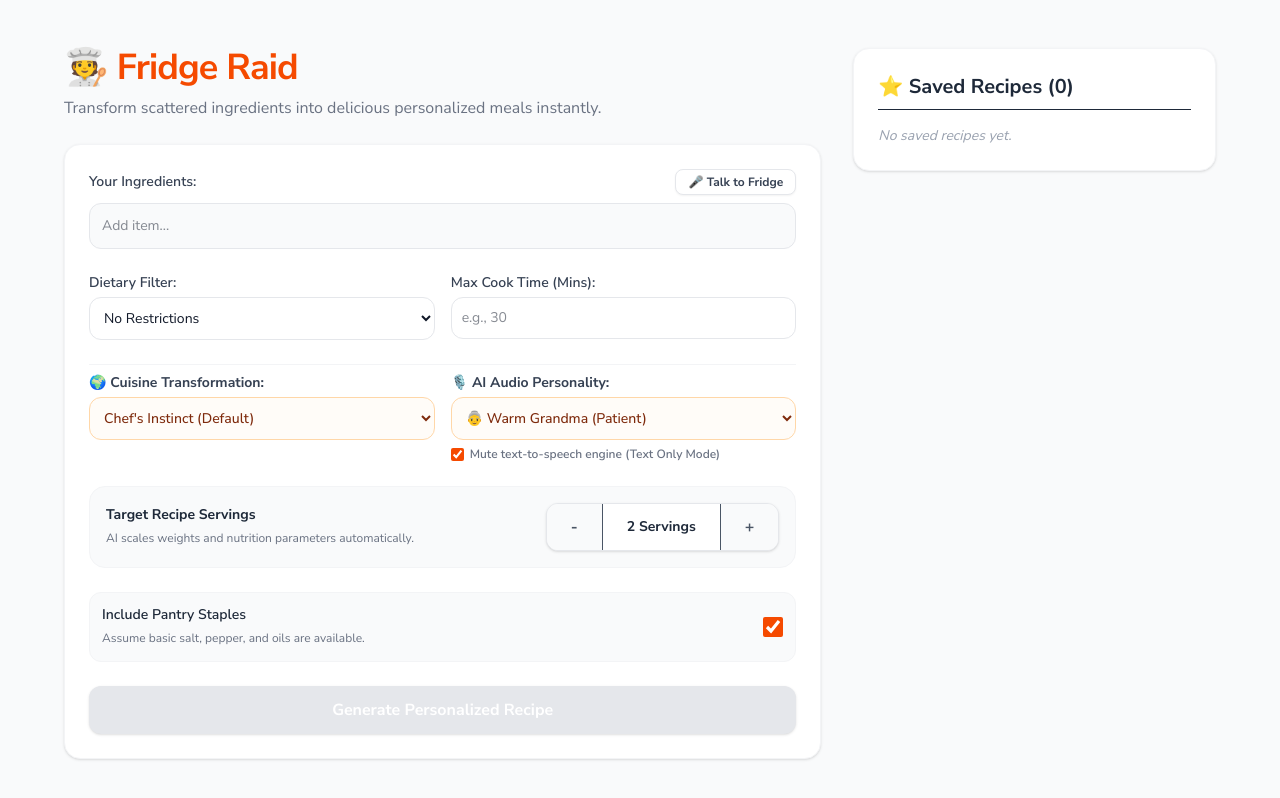
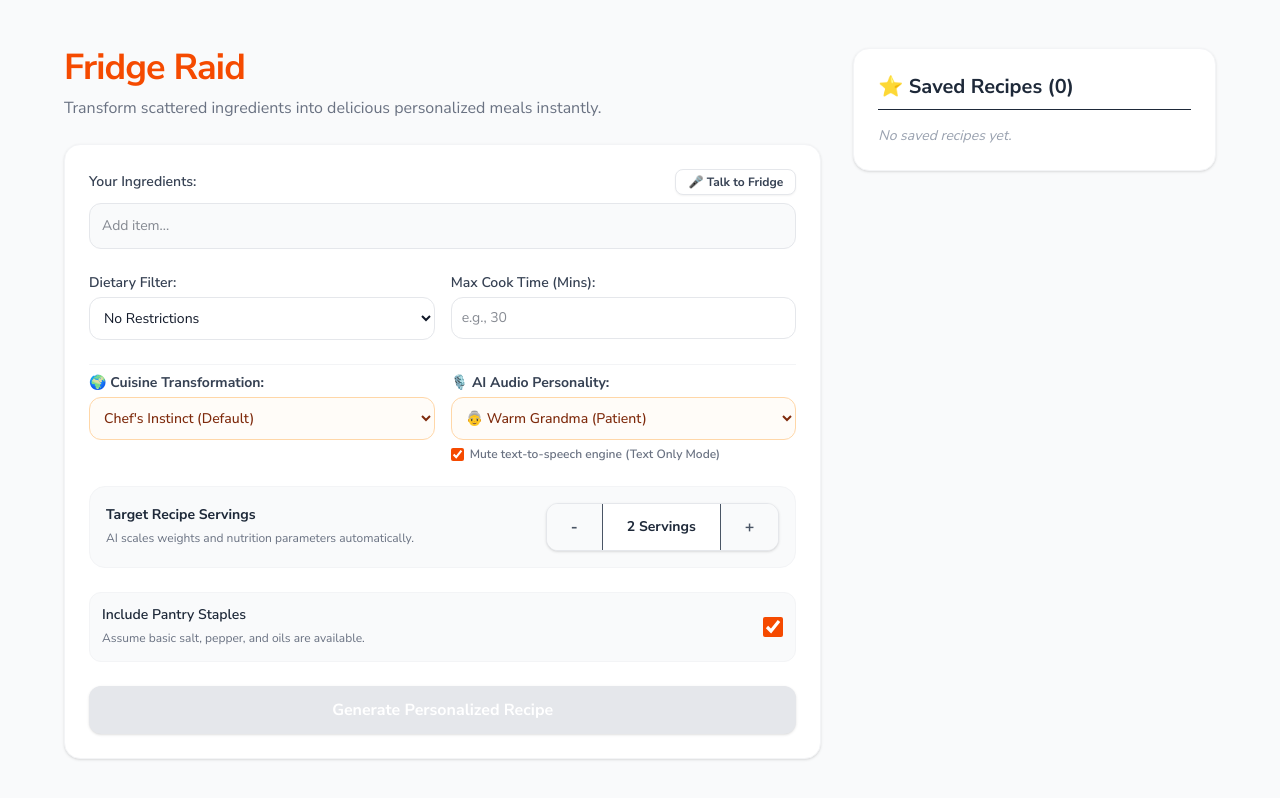
Before and after one commit to ShubhVadke/recipe-generator, a Next.js app in the folder frontend/: page / in a window 1280 px wide. Shown: the top 798 px of the page. Built offline with nearby package versions, Linux system fonts and the light colour scheme.

Commit message:
Update title by removing emoji
Removed emoji from the title for a cleaner look.

```diff
--- a/frontend/app/page.tsx
+++ b/frontend/app/page.tsx
@@ -449,7 +449,7 @@ export default function Home() {
         {/* Left Input Column */}
         <div className="lg:col-span-2 space-y-6">
           <div className="text-center lg:text-left">
-            <h1 className="text-4xl font-extrabold text-orange-600 tracking-tight">🧑‍🍳 Fridge Raid</h1>
+            <h1 className="text-4xl font-extrabold text-orange-600 tracking-tight">Fridge Raid</h1>
             <p className="mt-2 text-gray-500">Transform scattered ingredients into delicious personalized meals instantly.</p>
           </div>
 
```
